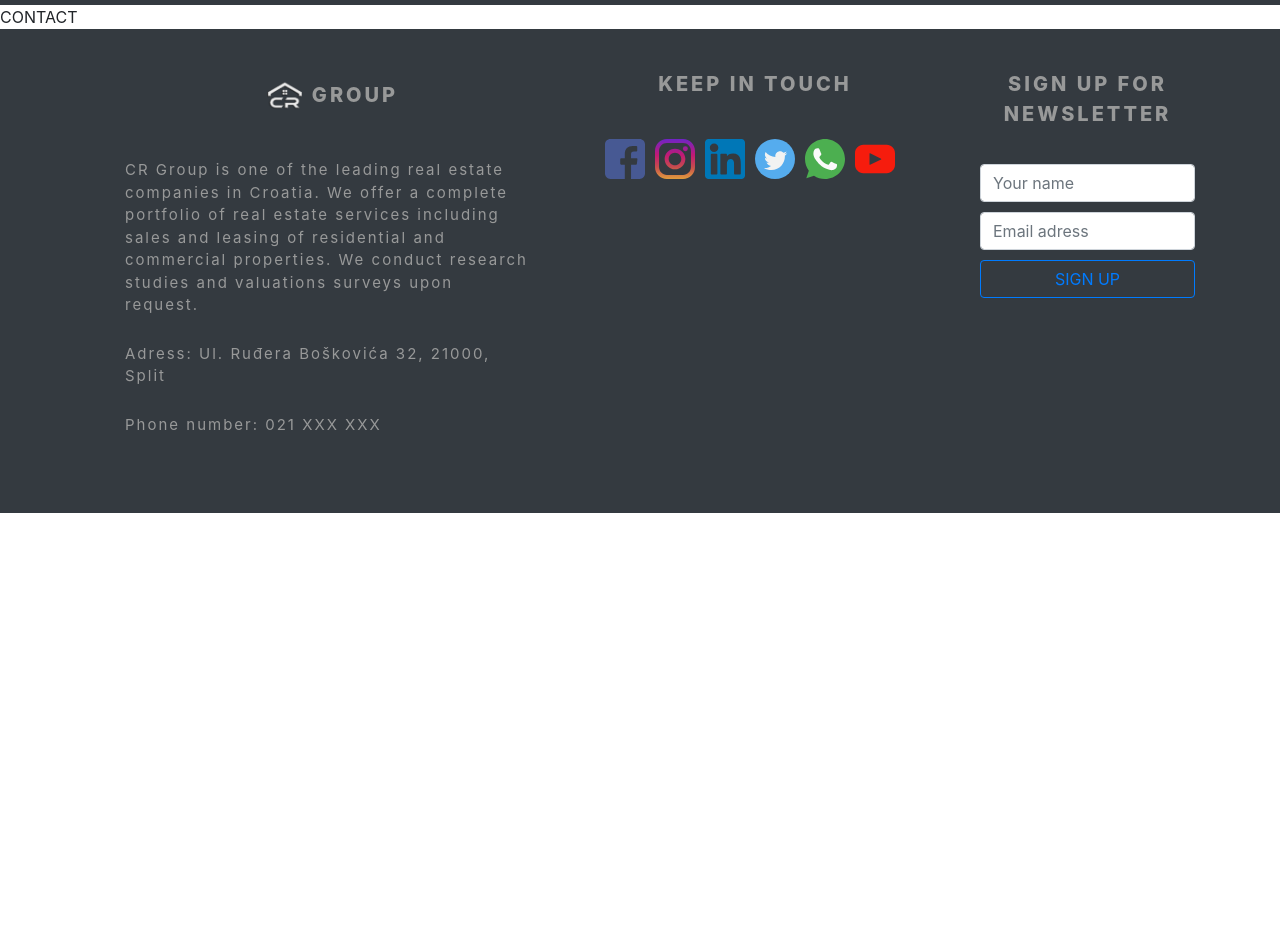
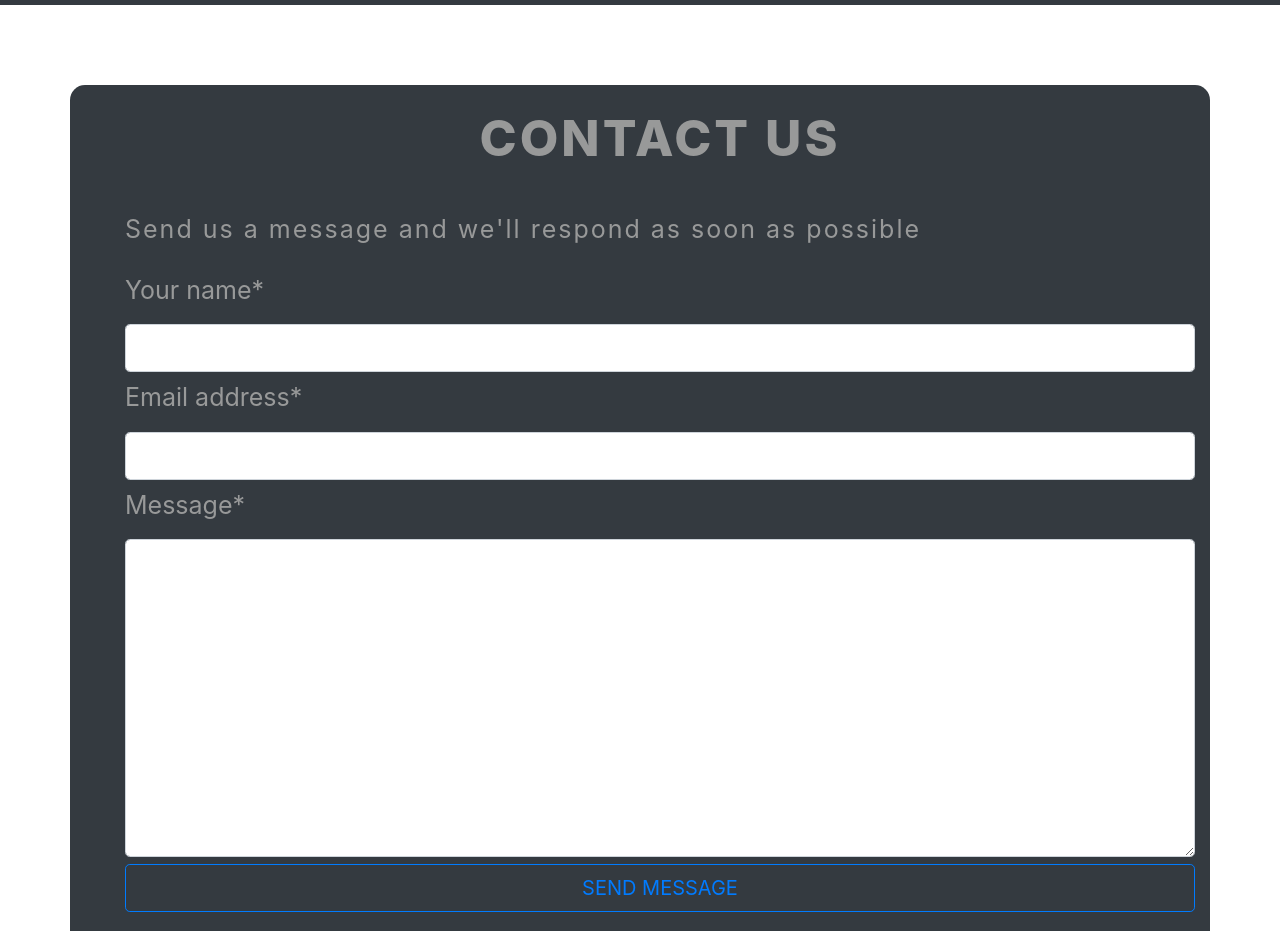
Before and after one commit to petar-caleta/HCI2019-20, a Gatsby site: page /Contact in a window 1280 px wide. Shown: the part 61-992 px from the top of the page. Before the commit the page ends 800 px from the top, so only its background shows below. Built offline with nearby package versions, Linux system fonts and the light colour scheme; Gatsby itself is replaced by a stand-in of ours.

Commit message:
napravio contact stranicu

```diff
--- a/src/pages/Contact.js
+++ b/src/pages/Contact.js
@@ -1,8 +1,58 @@
 import React from "react"
 import Layout from "../components/layout"
+import style from "../styles/contactStyle.module.css"
+import Container from "react-bootstrap/Container"
+import Form from "react-bootstrap/Form"
+import Button from "react-bootstrap/Button"
+import OverlayTrigger from "react-bootstrap/OverlayTrigger"
+import Tooltip from "react-bootstrap/Tooltip"
 
-const Contact = () =>
-<Layout>
-    CONTACT
-</Layout>
+const Contact = () => (
+  <Layout>
+    <Container className={style.container}>
+      <ul>
+        <span>Contact us</span>
+
+        <li>
+          <p>Send us a message and we'll respond as soon as possible</p>
+        </li>
+        <li>
+          <Form.Label>Your name*</Form.Label>
+        </li>
+        <li>
+          <Form.Control size="lg" />
+        </li>
+        <li>
+          <Form.Label>Email address*</Form.Label>
+        </li>
+        <li>
+          <Form.Control size="lg" type="email" />
+        </li>
+        <li>
+          <Form.Label>Message*</Form.Label>
+        </li>
+        <li>
+          <Form.Control size="lg" as="textarea" rows="10" />
+        </li>
+        <li>
+          <OverlayTrigger
+            trigger="click"
+            placement="bottom"
+            overlay={
+              <Tooltip id="requiredid">Not yet implemented, sorry!</Tooltip>
+            }
+          >
+            <Button
+              size="lg"
+              variant="outline-primary"
+              style={{ width: "100%" }}
+            >
+              SEND MESSAGE
+            </Button>
+          </OverlayTrigger>
+        </li>
+      </ul>
+    </Container>
+  </Layout>
+)
 export default Contact
--- /dev/null
+++ b/src/styles/contactStyle.module.css
@@ -0,0 +1,40 @@
+.container {
+  background-color: #343a40;
+  padding-left: 5rem;
+  padding-right: 5rem;
+  padding-bottom: 5rem;
+  padding-top: 1rem;
+  margin-top: 5rem;
+  margin-bottom: 5rem;
+  list-style: none;
+  border-radius: 15px;
+}
+
+.container ul li {
+  padding-top: 5px;
+  padding-bottom: 2px;
+  list-style: none;
+}
+
+span {
+  color: #989999;
+  font-weight: 800;
+  padding-bottom: 10px;
+  margin-bottom: 20px;
+  display: block;
+  text-transform: uppercase;
+  font-size: 50px;
+  letter-spacing: 3px;
+  text-align: center;
+}
+p {
+  color: #989999;
+  letter-spacing: 2px;
+  text-decoration: none;
+  font-size: 25px;
+}
+
+label {
+  color: #989999;
+  font-size: 25px;
+}
```
